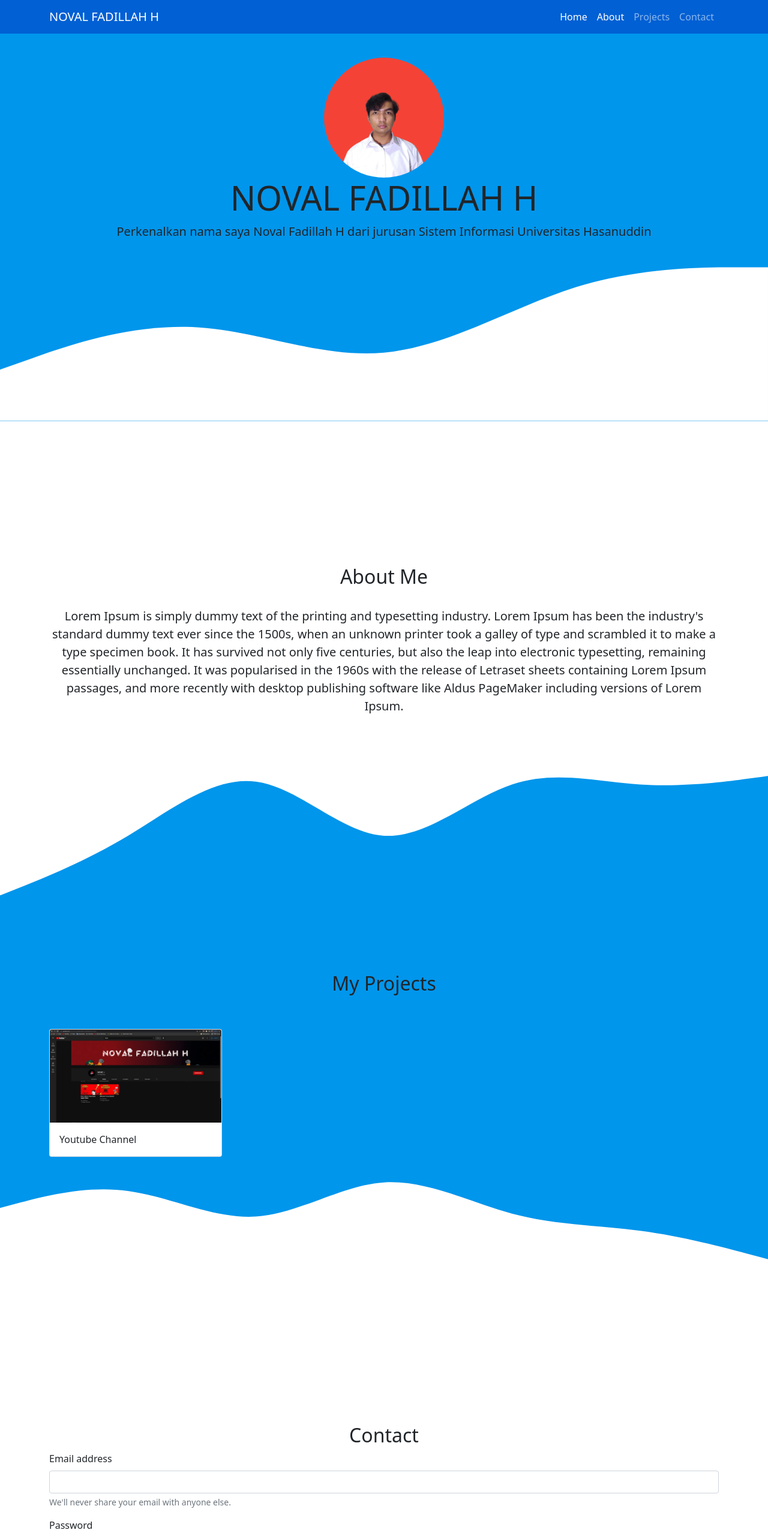
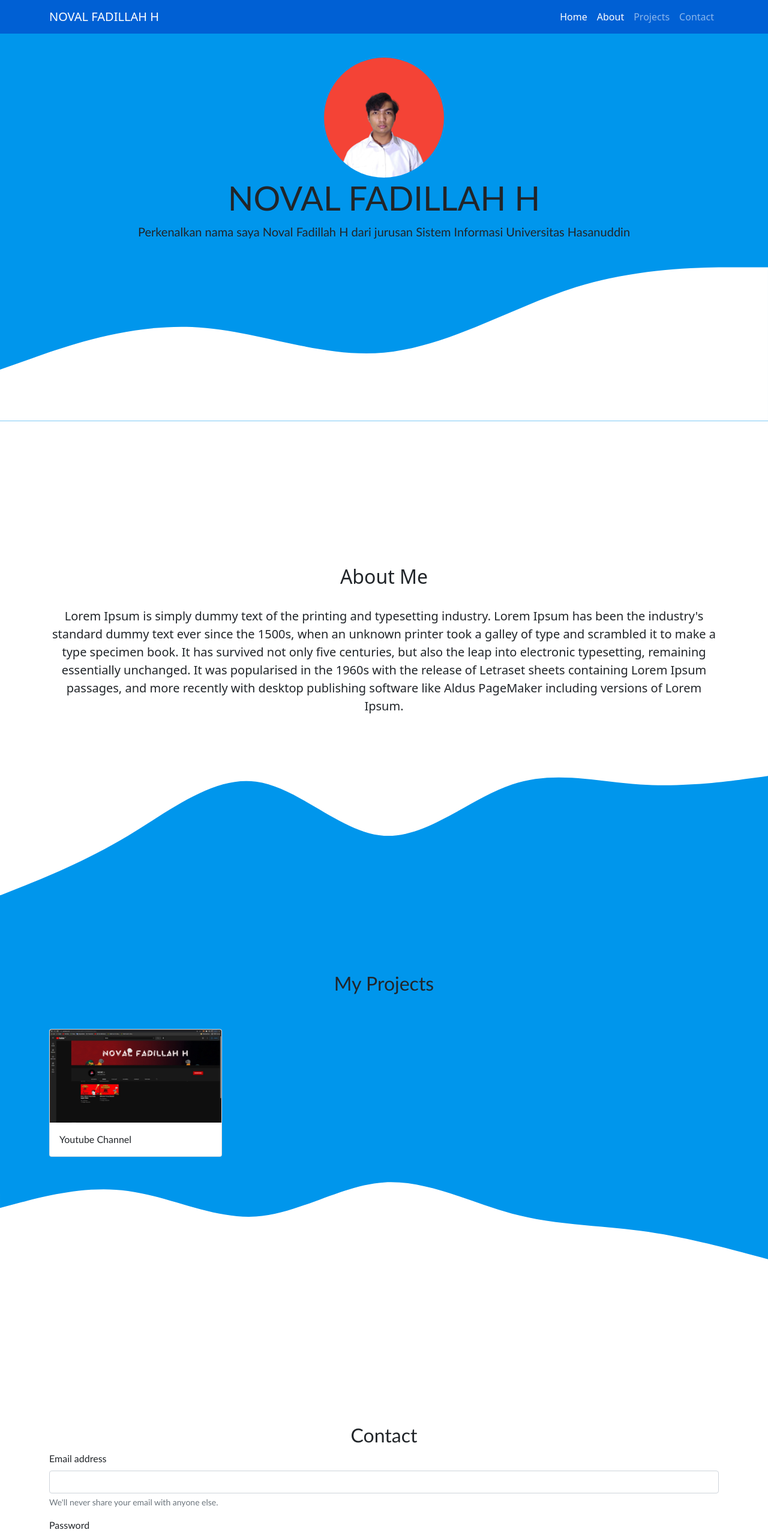
Before and after one commit to NOPAL23/NOVAL, a plain HTML site: page Text1.html in a window 1280 px wide. Shown: the top 2560 px of the page at 60% size. Drawn offline with nearby package versions, Linux system fonts and the light colour scheme.

Commit message:
Tugas HTML

```diff
--- a/css/Style.css
+++ b/css/Style.css
@@ -1,14 +1,18 @@
 .jumbotron {
   padding-top: 6rem;
   background-color: #0096ec;
+  font-family: 'Gill Sans', 'Gill Sans MT', Calibri, 'Trebuchet MS', sans-serif;
 }
 #Projects {
     padding-top: 8rem;
     background-color: #0096ec;
+    font-family:'Gill Sans', 'Gill Sans MT', Calibri, 'Trebuchet MS', sans-serif
 }
 #About {
     padding-top: 15rem;
+    font-family: 'Gill Sans', 'Gill Sans MT', Calibri, 'Trebuchet MS', sans-serif;
 }
 #Contact {
     padding-top: 10rem;
+    font-family: 'Gill Sans', 'Gill Sans MT', Calibri, 'Trebuchet MS', sans-serif
 }
```
